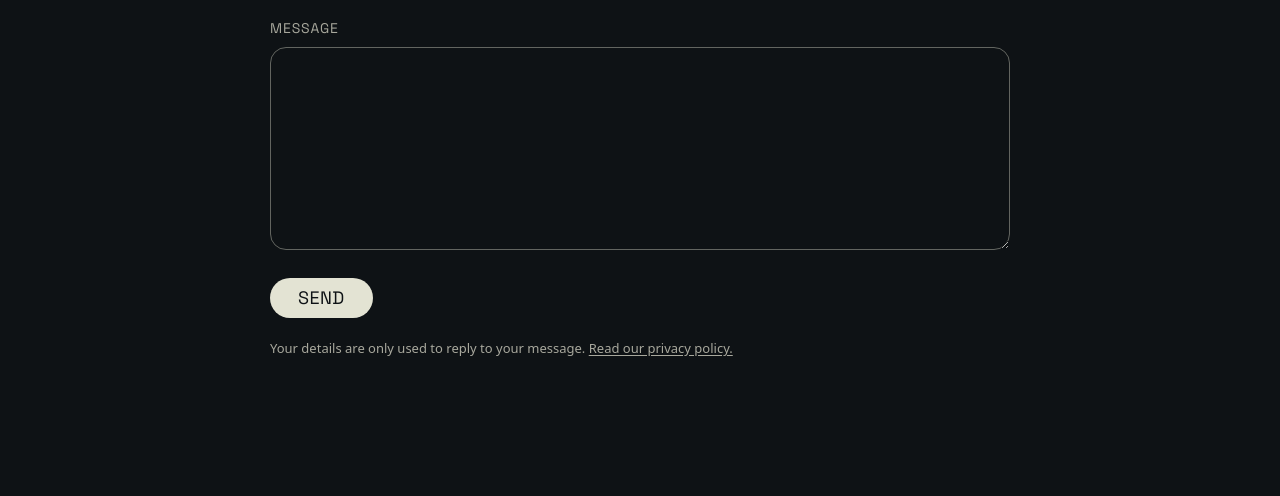
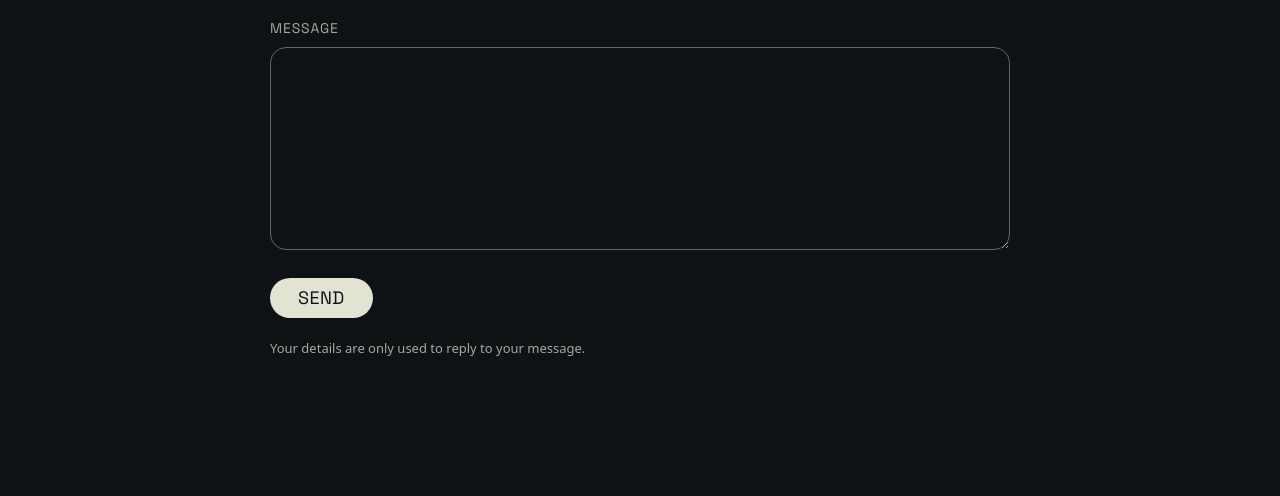
Before and after one commit to nzhang05/pulpo, a website: page index.html in a window 1280 px wide. Shown: the part 8551-9047 px from the top of the page. Drawn offline with Linux system fonts and the light colour scheme; a web font is replaced by a local one.

Commit message:
Hold the legal pages back for this release
legal.html and privacy.html stay in the repo but are not deployed (.assetsignore),
and their links are commented out, until the domiciliation address, professional
phone and RCS question are settled.

Co-Authored-By: Claude Opus 5.5 <noreply@anthropic.com>
Claude-Session: https://claude.ai/code/session_01AzELQ1pckLxdyZQprvAzaM

```diff
--- a/index.html
+++ b/index.html
@@ -310,7 +310,7 @@
             <p class="form-status" role="status" aria-live="polite"></p>
           </div>
           <!-- TODO: link "privacy policy" once the Politique de confidentialité page exists -->
-          <p class="form-note field--full"><span data-i18n="contact.note">Your details are only used to reply to your message.</span> <a href="privacy.html" data-i18n="contact.privacy">Read our privacy policy.</a></p>
+          <p class="form-note field--full"><span data-i18n="contact.note">Your details are only used to reply to your message.</span><!-- LEGAL PAGES ON HOLD (see .assetsignore): <a href="privacy.html" data-i18n="contact.privacy">Read our privacy policy.</a> --></p>
         </form>
       </div>
     </section>
@@ -334,9 +334,10 @@
         <li><a href="#contact" data-i18n="footer.contact">Contact</a></li>
       </ul>
       <ul>
+        <!-- LEGAL PAGES ON HOLD (see .assetsignore) — uncomment when the legal pages are released:
         <li><a href="legal.html" data-i18n="footer.legal">Legal Notice</a></li>
         <li><a href="privacy.html" data-i18n="footer.privacy">Privacy Policy</a></li>
-        <li><a href="privacy.html#cookies" data-i18n="footer.cookies">Cookie Policy</a></li>
+        <li><a href="privacy.html#cookies" data-i18n="footer.cookies">Cookie Policy</a></li> -->
         <!-- TODO (owner): no Terms & Conditions page exists yet — provide one or remove this link -->
         <li><a href="#" data-i18n="footer.terms">Terms &amp; Conditions</a></li>
       </ul>
```
Also changed, not shown: 1 other file.
